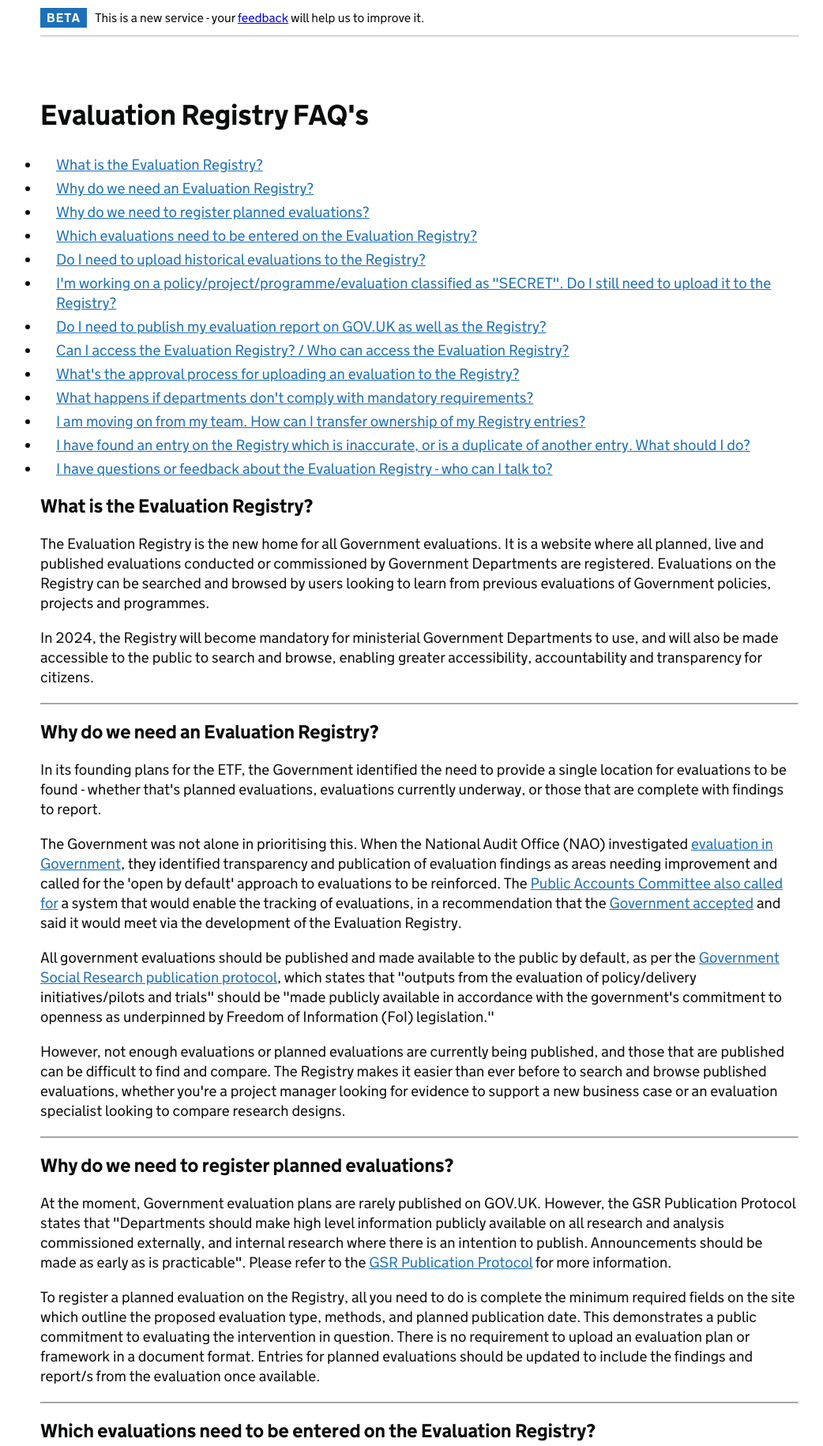
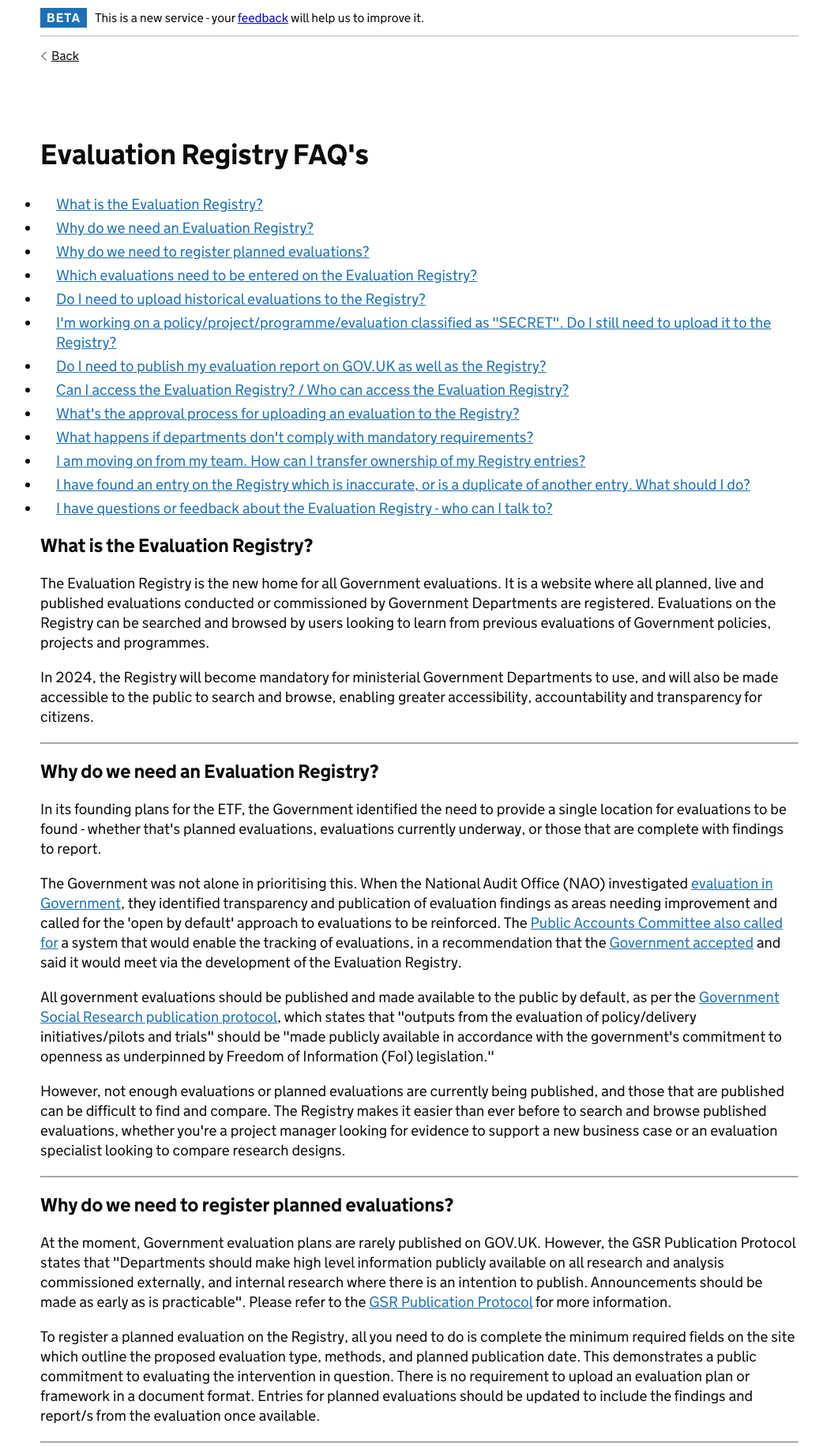
Before and after one commit to i-dot-ai/evaluation-registry, a Django app: page /faq/ in a window 1280 px wide. Shown: the part 100-1931 px from the top of the page at 79% size, without its empty margins (109-1151 px from the left). Run offline with Django 3.2, Linux system fonts and the light colour scheme; parts of the project's set-up code (start-up, migrations or seed data) failed here and were passed over.

Commit message:
add back button

```diff
--- a/evaluation_registry/templates/base.html
+++ b/evaluation_registry/templates/base.html
@@ -99,7 +99,11 @@
         </p>
       </div>
     </div>
-    <!-- TODO: add breadcrumbs? -->
+    <div class="govuk-width-container ">
+      {% if request.META.HTTP_REFERER %}
+        <a href="{{request.META.HTTP_REFERER}}" class="govuk-back-link">Back</a>
+      {% endif %}
+    </div>
     <main class="govuk-main-wrapper" id="main-content" role="main">
       <div class="govuk-width-container ">
         {% block content %} {% endblock %}
@@ -112,7 +116,6 @@
             <h2 class="govuk-visually-hidden">Support links</h2>
             <ul class="govuk-footer__inline-list">
               <li class="govuk-footer__inline-list-item">
-                <!-- TODO: set link -->
                 <a class="govuk-footer__link" href="{{ url('privacy-notice') }}">
                   Privacy Notice
                 </a>
```
